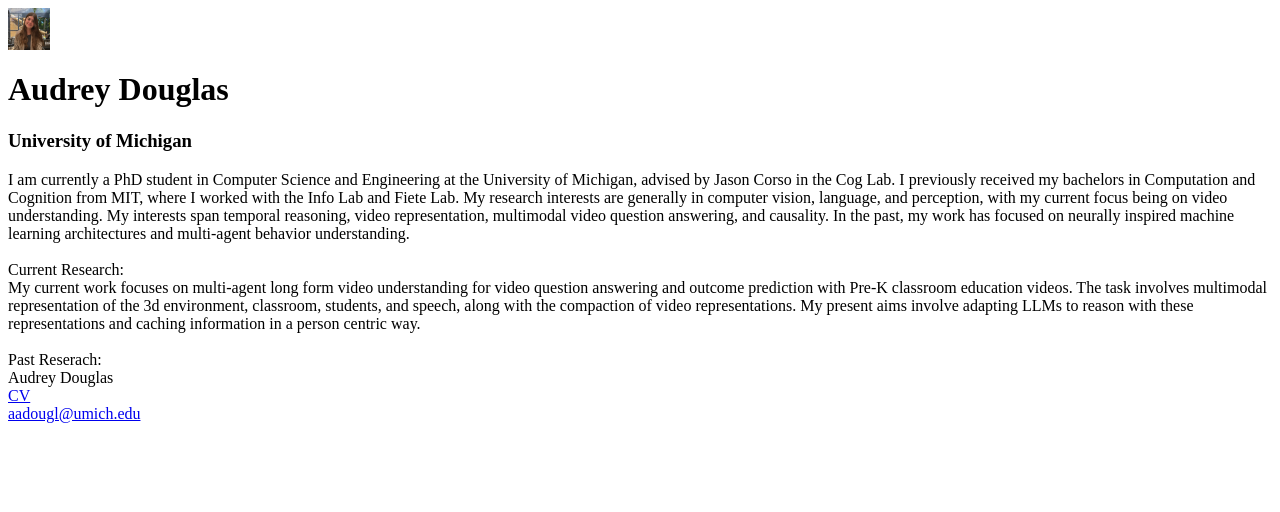
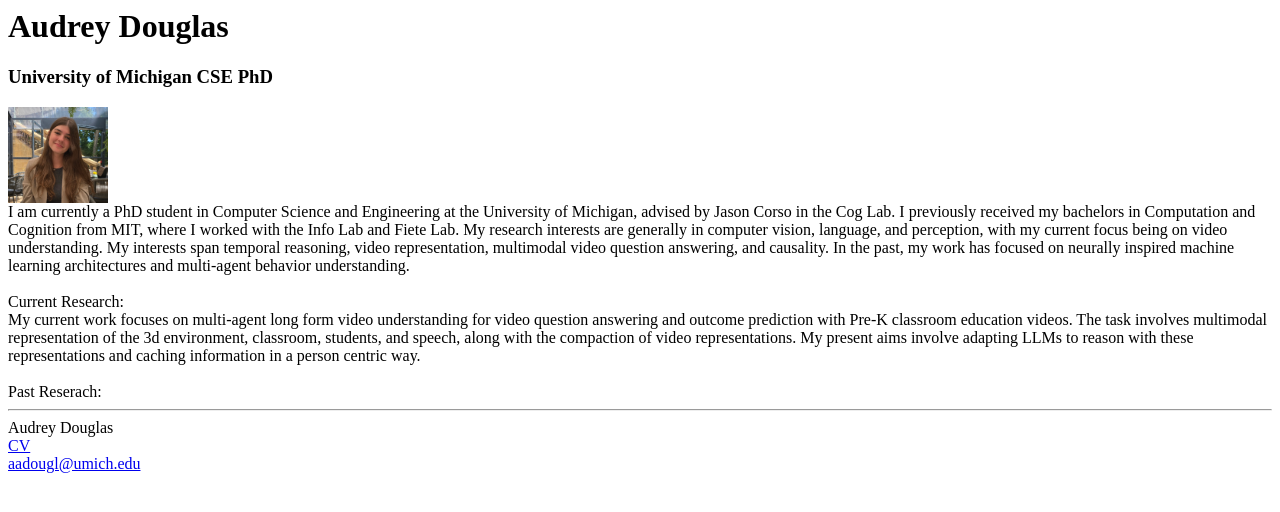
Before and after one commit to audreyadouglas/audreyadouglas.github.io, a plain HTML site: page index.html in a window 1280 px wide. Drawn offline with Linux system fonts and the light colour scheme.

Commit message:
Update index.html

```diff
--- a/index.html
+++ b/index.html
@@ -2,11 +2,11 @@
 <link href=“https://fonts.googleapis.com/css2?family=Alegreya:ital,wght@0,400..900;1,400..900&family=Courier+Prime:ital,wght@0,400;0,700;1,400;1,700&display=swap” rel=“stylesheet”>
 <head>
   <title>Audrey Douglas</title>
-  <img src=".\Audrey_website_img.jpeg" alt="HTML tutorial" style="width:42px;height:42px;">
 </head>
 <body>
   <h1>Audrey Douglas</h1>
-  <h3>University of Michigan</h3>
+  <h3>University of Michigan CSE PhD</h3>
+  <img src=".\Audrey_website_img.jpeg" alt="HTML tutorial" style="width:100px;">
   <div>
     <span>I am currently a PhD student in Computer Science and Engineering at the University of Michigan, advised by Jason Corso in the Cog Lab. I previously received my bachelors in Computation and Cognition from MIT, where I worked with the Info Lab and Fiete Lab. My research interests are generally in computer vision, language, and perception, with my current focus being on video understanding. My interests span temporal reasoning, video representation, multimodal video question answering, and causality. In the past, my work has focused on neurally inspired machine learning architectures and multi-agent behavior understanding.</span>
     <br><br>
@@ -17,7 +17,8 @@
     <br><br>
   </div>
   <div>
-    <span>Past Reserach:</span>
+    <span>Past Reserach:</span><br>
+    <hr>
   </div>
   <div>
     <span>Audrey Douglas</span><br>
```
